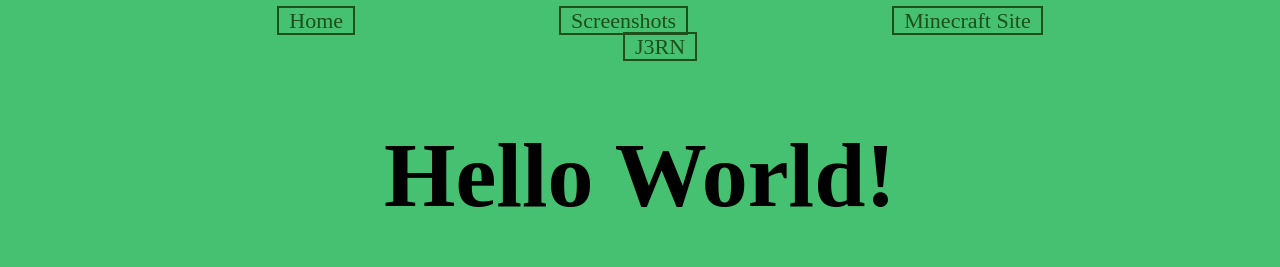
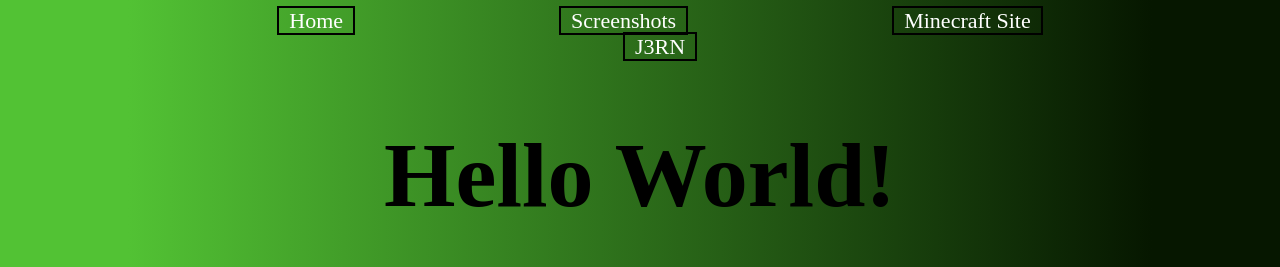
Before and after one commit to amatoc1/Minecraft-Site, a plain HTML site: page index.html in a window 1280 px wide. Shown: the top 267 px of the page. Drawn offline with Linux system fonts and the light colour scheme.

Commit message:
gradient added

```diff
--- a/styles.css
+++ b/styles.css
@@ -29,9 +29,17 @@ ul {
   text-align: center;
 }
 a {
-  color: #1d4f1b;
+  color: white;
   text-decoration: none;
   font-size: 22px;
-  border: solid 2px #1d4f1b;
+  border: solid 2px black;
   padding: 0 10px;
 }
+body {
+  background: -webkit-linear-gradient(90deg, #52c234 10%, #061700 90%); /* Chrome 10+, Saf5.1+ */
+  background:    -moz-linear-gradient(90deg, #52c234 10%, #061700 90%); /* FF3.6+ */
+  background:     -ms-linear-gradient(90deg, #52c234 10%, #061700 90%); /* IE10 */
+  background:      -o-linear-gradient(90deg, #52c234 10%, #061700 90%); /* Opera 11.10+ */
+  background:         linear-gradient(90deg, #52c234 10%, #061700 90%); /* W3C */
+
+}
```
